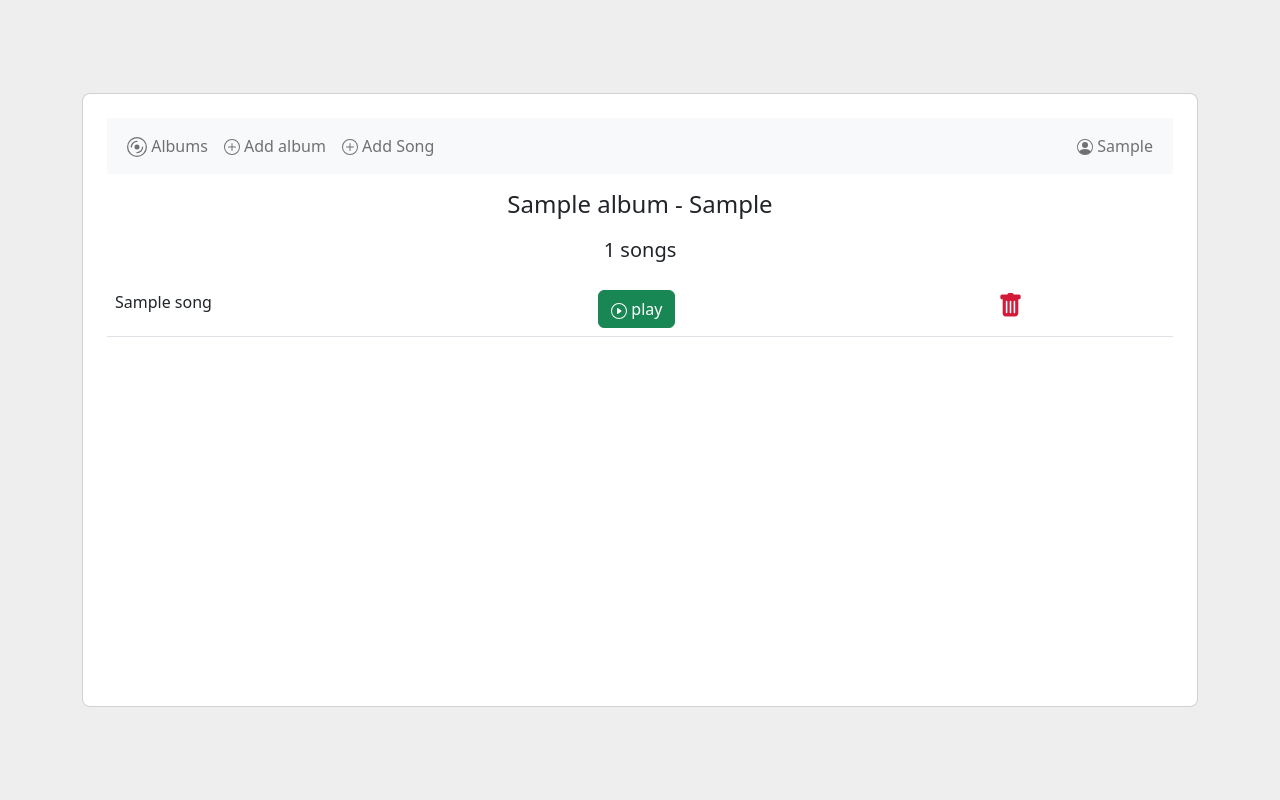
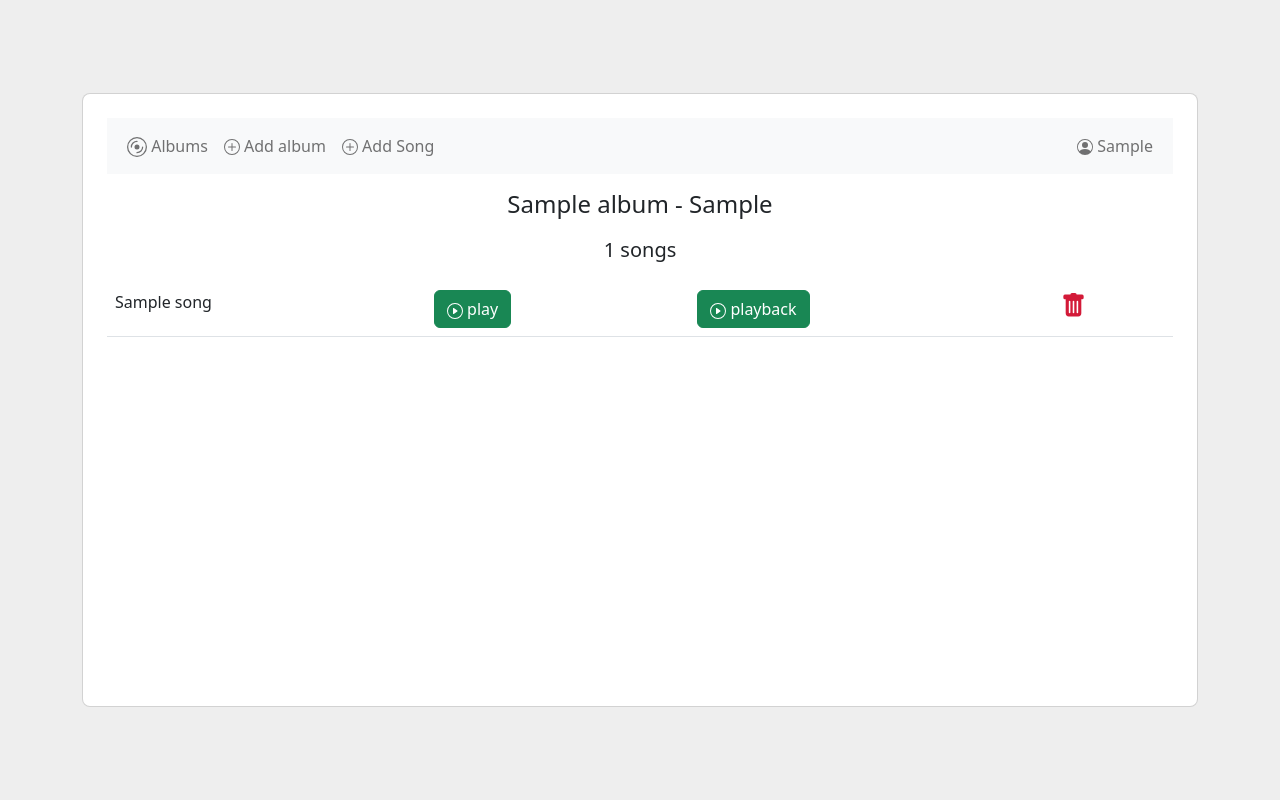
Before and after one commit to arianshnsz/Django-music-archive, a Django app: page /album/1/ in a window 1280 px wide. Run offline with Django 4.2, Linux system fonts and the light colour scheme; a user stored in the database is signed in; tables that the repository leaves empty hold one stand-in row (values such as "Sample post").

Commit message:
creating template and urls for the local-playback view

```diff
--- a/music/templates/music/detail.html
+++ b/music/templates/music/detail.html
@@ -43,6 +43,18 @@
                           </a>
                         </td>
                         <td>
+                          <form action="{% url 'music:toggle_playback' song_id=song.id %}" method="post" style="display:inline;">
+                            {% csrf_token %}
+                            <button class="btn btn-success">
+                              <svg xmlns="http://www.w3.org/2000/svg" width="16" height="16" fill="currentColor" class="bi bi-play-circle" viewBox="0 0 16 16">
+                                <path d="M8 15A7 7 0 1 1 8 1a7 7 0 0 1 0 14zm0 1A8 8 0 1 0 8 0a8 8 0 0 0 0 16z"/>
+                                <path d="M6.271 5.055a.5.5 0 0 1 .52.038l3.5 2.5a.5.5 0 0 1 0 .814l-3.5 2.5A.5.5 0 0 1 6 10.5v-5a.5.5 0 0 1 .271-.445z"/>
+                              </svg>
+                               playback
+                            </button>
+                          </form>
+                        </td>
+                        <td>
                           <form action="{% url 'music:song_delete' song.id %}" method="post" style="display: inline;">
                             {% csrf_token %}
                             <input type="hidden" name="album_id" value="{{ song.id }}" />
--- a/music/urls.py
+++ b/music/urls.py
@@ -20,4 +20,7 @@ urlpatterns = [
     path('api/album/add/', views.AlbumCreateAPI.as_view()),
     path('api/album/<int:pk>/', views.AlbumDetailAPI.as_view()),
     path('api/song/add/', views.SongCreateAPI.as_view()),
+
+    path('toggle_playback/<int:song_id>/',
+         views.TogglePlaybackView.as_view(), name='toggle_playback'),
 ]
```
